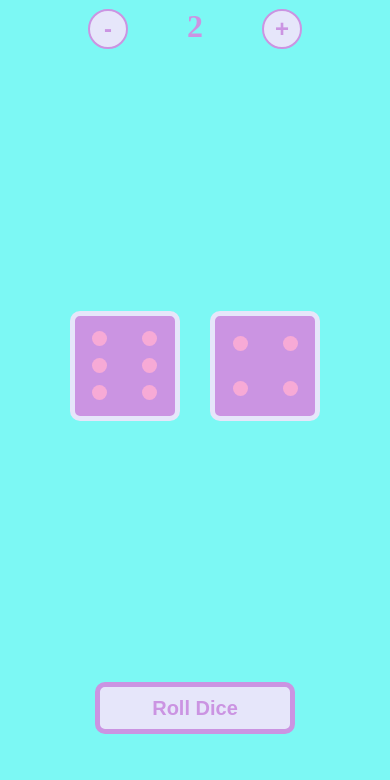
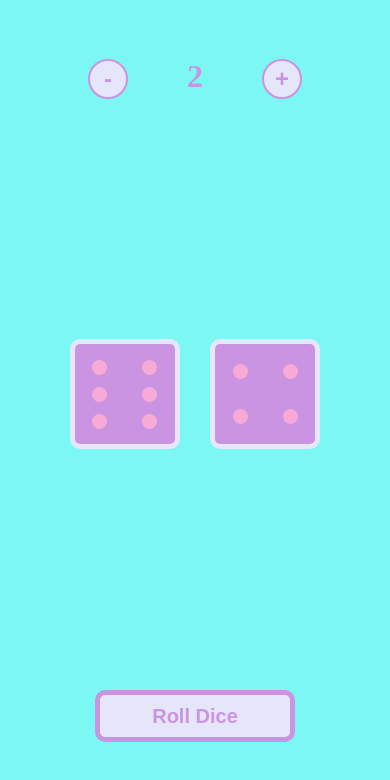
Before and after one commit to tomtom815/dice, a plain HTML site: page index.html in a window 390 px wide. Drawn offline with Linux system fonts and the light colour scheme.

Commit message:
update spacing for mobile

```diff
--- a/dice.css
+++ b/dice.css
@@ -5,6 +5,7 @@ body {
     width:100%;
     margin:auto;
     text-align:center;
+    padding-top: 50px;
 }
 .dice-number-container .number-of-dice {
     margin: 55px;
@@ -25,7 +26,7 @@ body {
 .dice-container{
     display: flex;
     align-items: center;
-    height: 75vh;
+    height: 70vh;
     width: 75vw;
     justify-content: space-evenly;
     margin: auto;
```
